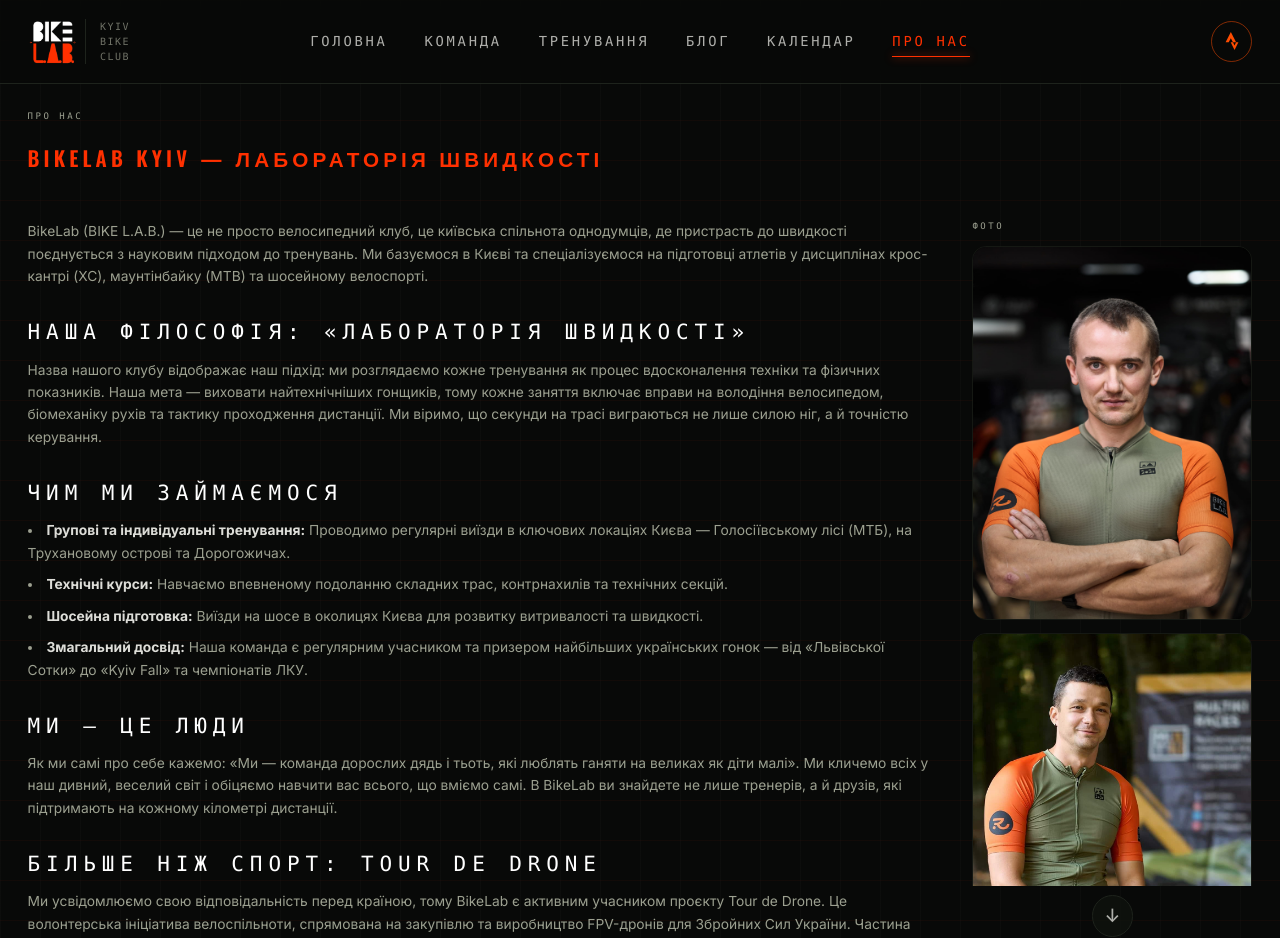
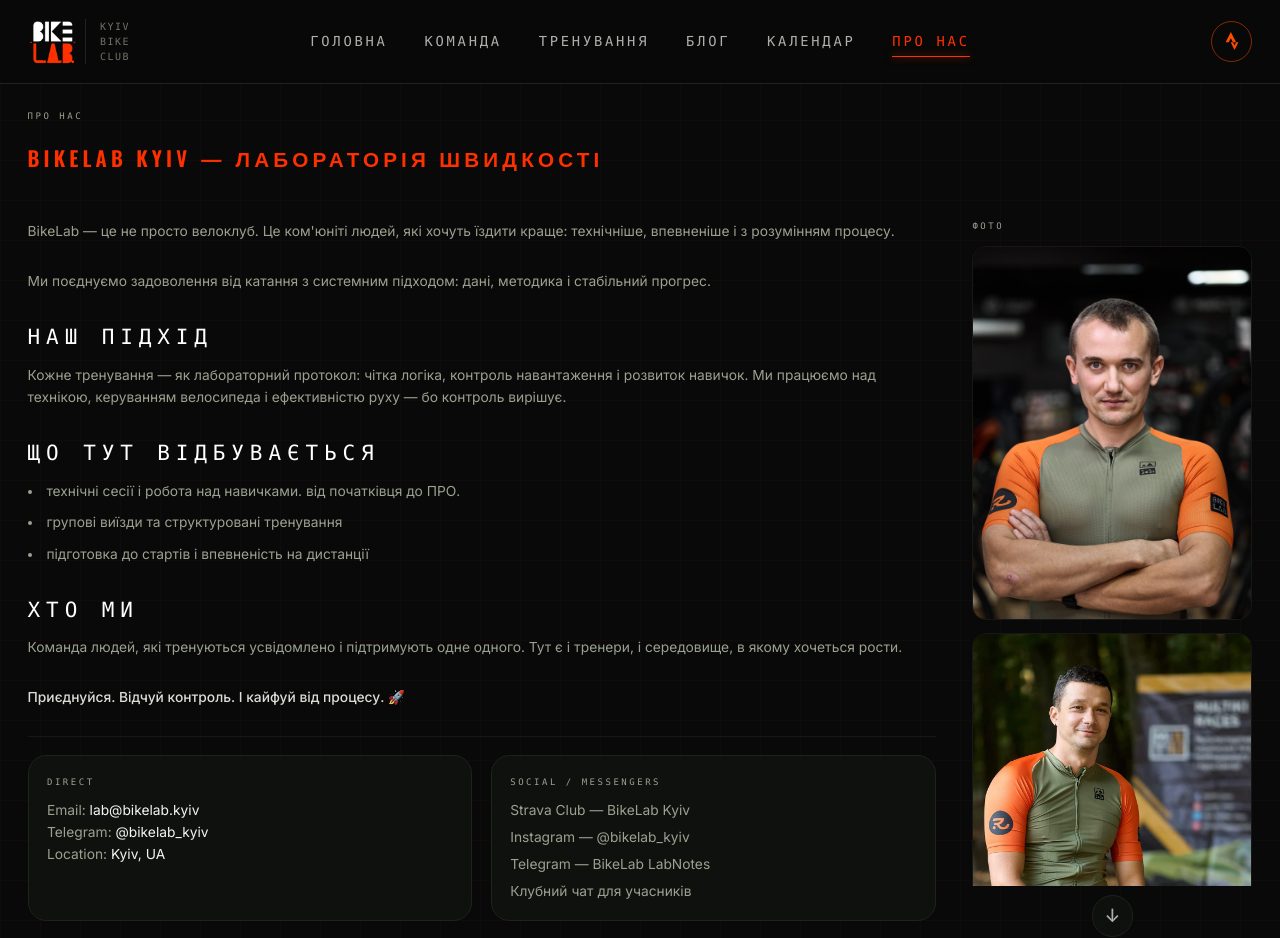
Before and after one commit to VasileAdicto/bikelab-site, a Next.js app: page /contacts in a window 1280 px wide. Shown: the top 938 px of the page. Built offline with nearby package versions, Linux system fonts and the light colour scheme.

Commit message:
Revise AboutPage content to enhance understanding.

```diff
--- a/src/app/contacts/page.tsx
+++ b/src/app/contacts/page.tsx
@@ -13,85 +13,46 @@ export default function AboutPage() {
       <section className="grid gap-8 lg:grid-cols-[1fr_280px] text-xs">
         <div className="space-y-6 text-muted leading-relaxed">
           <p>
-            BikeLab (BIKE L.A.B.) — це не просто велосипедний клуб, це київська
-            спільнота однодумців, де пристрасть до швидкості поєднується з
-            науковим підходом до тренувань. Ми базуємося в Києві та
-            спеціалізуємося на підготовці атлетів у дисциплінах крос-кантрі
-            (XC), маунтінбайку (MTB) та шосейному велоспорті.
+            BikeLab — це не просто велоклуб. Це ком&apos;юніті людей, які хочуть їздити
+            краще: технічніше, впевненіше і з розумінням процесу.
+          </p>
+          <p>
+            Ми поєднуємо задоволення від катання з системним підходом: дані, методика і стабільний прогрес.
           </p>
 
           <div>
             <h2 className="about-subtitle mb-2">
-              Наша філософія: «Лабораторія швидкості»
+              Наш підхід
             </h2>
             <p>
-              Назва нашого клубу відображає наш підхід: ми розглядаємо кожне
-              тренування як процес вдосконалення техніки та фізичних показників.
-              Наша мета — виховати найтехнічніших гонщиків, тому кожне заняття
-              включає вправи на володіння велосипедом, біомеханіку рухів та
-              тактику проходження дистанції. Ми віримо, що секунди на трасі
-              виграються не лише силою ніг, а й точністю керування.
+              Кожне тренування — як лабораторний протокол: чітка логіка, контроль навантаження і розвиток навичок.
+              Ми працюємо над технікою, керуванням велосипеда і ефективністю руху — бо контроль вирішує.
             </p>
           </div>
 
           <div>
             <h2 className="about-subtitle mb-2">
-              Чим ми займаємося
+              Що тут відбувається
             </h2>
             <ul className="space-y-2 list-disc list-inside">
-              <li>
-                <strong className="text-foreground/90">Групові та індивідуальні тренування:</strong>{" "}
-                Проводимо регулярні виїзди в ключових локаціях Києва —
-                Голосіївському лісі (МТБ), на Трухановому острові та Дорогожичах.
-              </li>
-              <li>
-                <strong className="text-foreground/90">Технічні курси:</strong>{" "}
-                Навчаємо впевненому подоланню складних трас, контрнахилів та
-                технічних секцій.
-              </li>
-              <li>
-                <strong className="text-foreground/90">Шосейна підготовка:</strong>{" "}
-                Виїзди на шосе в околицях Києва для розвитку витривалості та
-                швидкості.
-              </li>
-              <li>
-                <strong className="text-foreground/90">Змагальний досвід:</strong>{" "}
-                Наша команда є регулярним учасником та призером найбільших
-                українських гонок — від «Львівської Сотки» до «Kyiv Fall» та
-                чемпіонатів ЛКУ.
-              </li>
+              <li>технічні сесії і робота над навичками. від початківця до ПРО.</li>
+              <li>групові виїзди та структуровані тренування</li>
+              <li>підготовка до стартів і впевненість на дистанції</li>
             </ul>
           </div>
 
           <div>
             <h2 className="about-subtitle mb-2">
-              Ми — це люди
+              Хто ми
             </h2>
             <p>
-              Як ми самі про себе кажемо: «Ми — команда дорослих дядь і тьоть,
-              які люблять ганяти на великах як діти малі». Ми кличемо всіх у наш
-              дивний, веселий світ і обіцяємо навчити вас всього, що вміємо самі.
-              В BikeLab ви знайдете не лише тренерів, а й друзів, які підтримають
-              на кожному кілометрі дистанції.
-            </p>
-          </div>
-
-          <div>
-            <h2 className="about-subtitle mb-2">
-              Більше ніж спорт: Tour de Drone
-            </h2>
-            <p>
-              Ми усвідомлюємо свою відповідальність перед країною, тому BikeLab
-              є активним учасником проєкту Tour de Drone. Це волонтерська
-              ініціатива велоспільноти, спрямована на закупівлю та виробництво
-              FPV-дронів для Збройних Сил України. Частина наших зусиль та зборів
-              під час гонок конвертується в реальну допомогу фронту, адже наша
-              перемога — це головний фініш, до якого ми прагнемо разом.
+              Команда людей, які тренуються усвідомлено і підтримують одне одного.
+              Тут є і тренери, і середовище, в якому хочеться рости.
             </p>
           </div>
 
           <p className="text-foreground/90 font-medium">
-            Приєднуйся до BikeLab — ставай частиною найдинамічнішої команди столиці!
+            Приєднуйся. Відчуй контроль. І кайфуй від процесу. 🚀
           </p>
 
           {/* Контактна інформація */}
```
